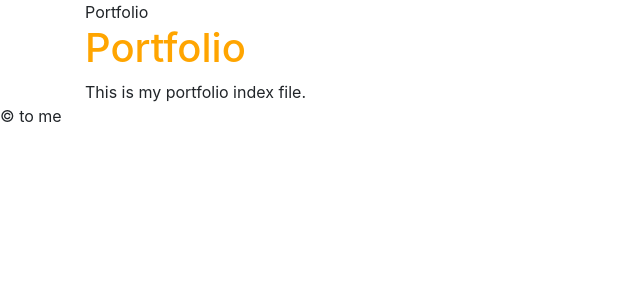
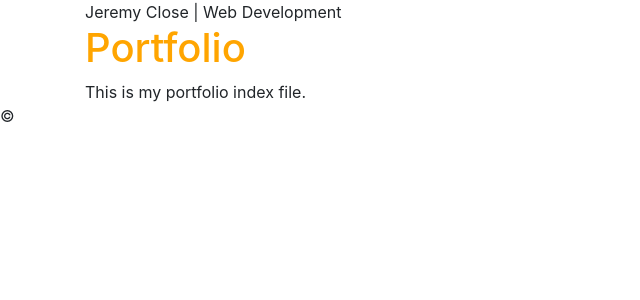
Before and after one commit to jkclose/jkclose.github.io, a Jekyll site: the page built from index.html, in a window 1280 px wide. Shown: the top 300 px of the page, without its empty margins (0-640 px from the left). Built offline with Jekyll 4.4.1, drawn with Linux system fonts in a browser that asks for light colours.

Commit message:
Testing variables and layout

```diff
--- a/_config.yml
+++ b/_config.yml
@@ -1,4 +1,4 @@
-title: Portfolio
+title: Jeremy Close | Web Development
 defaults:
   -
     scope:
--- a/_layouts/default.html
+++ b/_layouts/default.html
@@ -24,7 +24,7 @@
     {{ content }}
 </section>
 <footer>
-    &copy; to me
+    &copy; {{year}}
 </footer>
 </body>
 </html>
```
